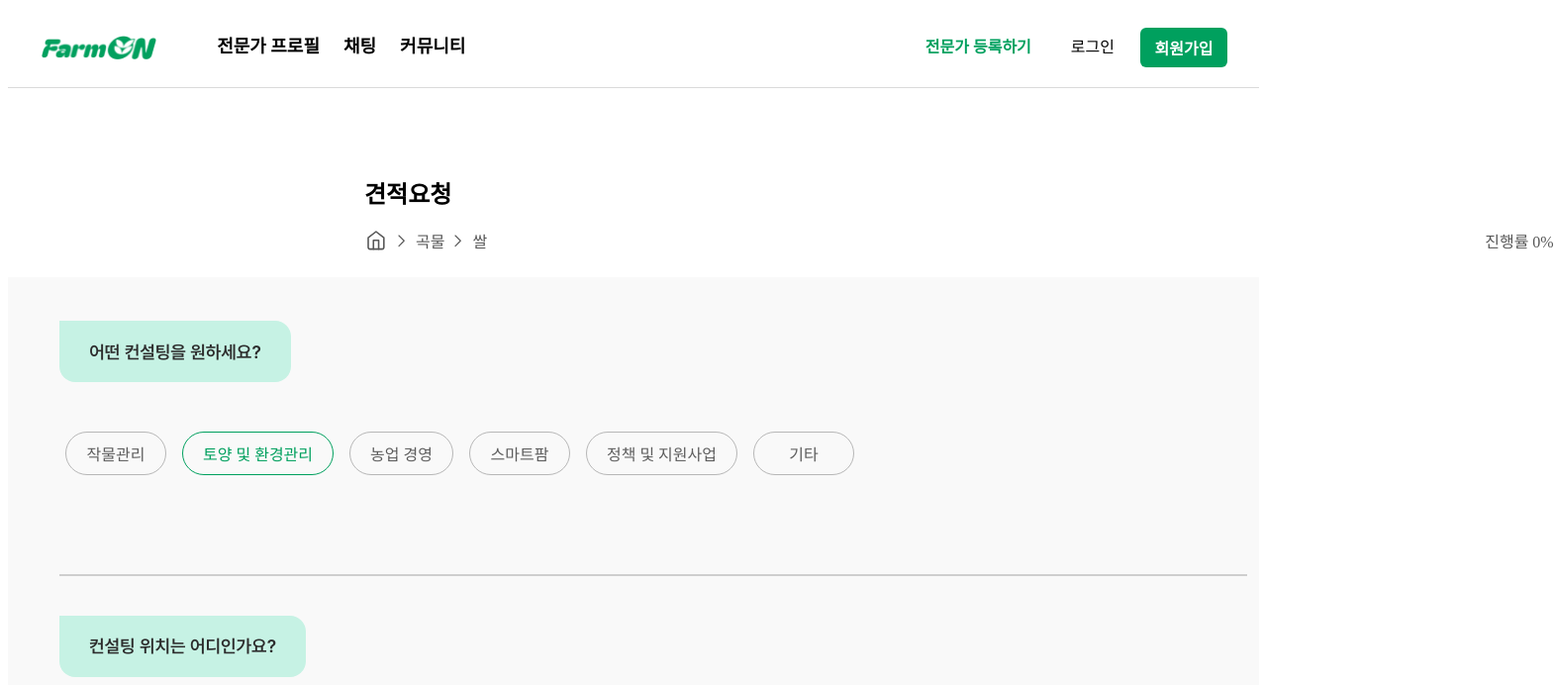
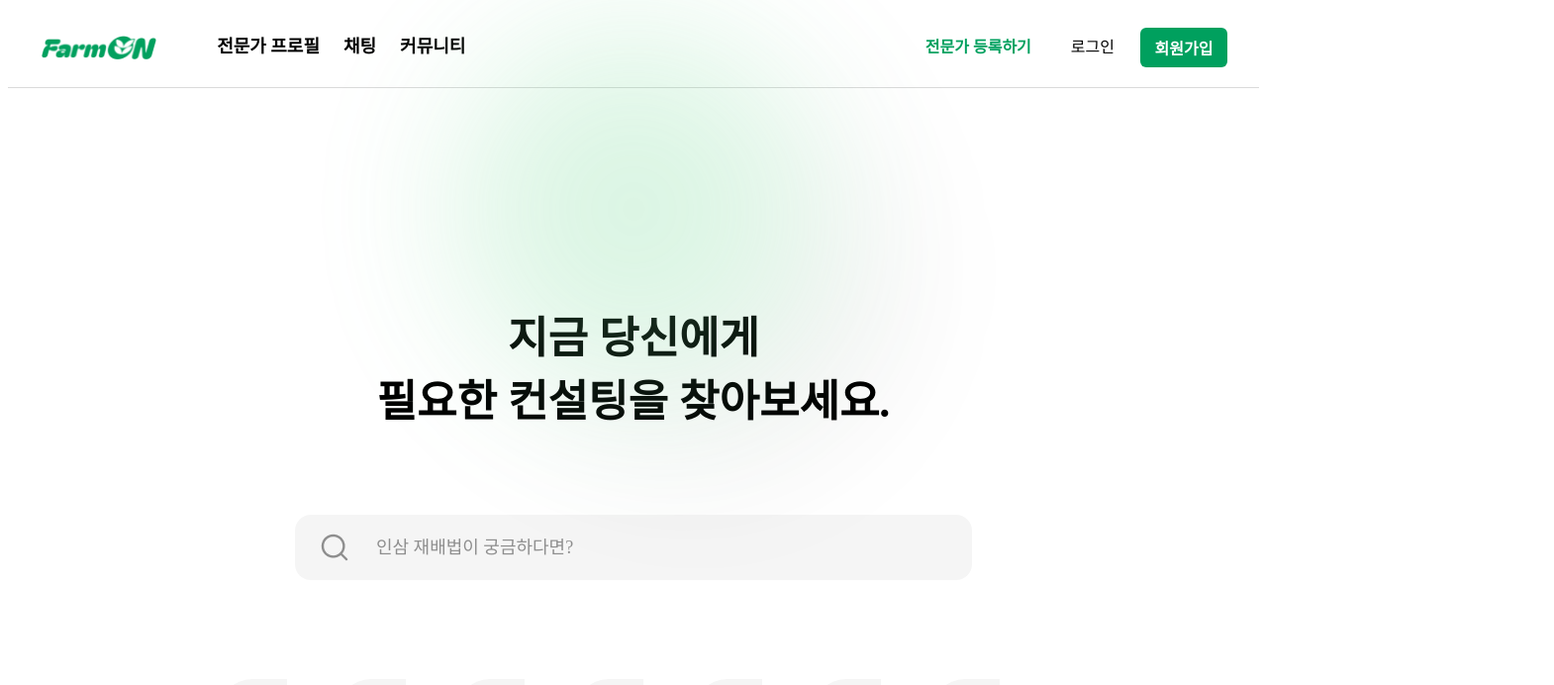
Before and after one commit to Farm-On/FE, a React (Vite) app: page / in a window 1280 px wide. Shown: the top 692 px of the page at 99% size, 1570 px wide, since content can reach past the window. Built offline with nearby package versions, Linux system fonts and the light colour scheme.

Commit message:
del: 불필요 주석 제거

```diff
--- a/src/pages/Home/RequestEstimate.tsx
+++ b/src/pages/Home/RequestEstimate.tsx
@@ -2,7 +2,6 @@ import * as RE from '../../styles/pages/RequestEstimate';
 import HomeIcon from '../../assets/icons/Home.svg?react';
 import GreyRightIcon from '../../assets/icons/GreyRight.svg?react';
 import CameraIcon from '../../assets/icons/camera.svg?react';
-// import XIcon from '../../assets/icons/x.svg?react';
 import { useState } from 'react';
 import { EstimateBudget } from '@/components/EstimateBudget';
 import { ChoiceCity } from '@/components/ChoiceCity/ChoiceCity';
--- a/src/pages/Home/index.tsx
+++ b/src/pages/Home/index.tsx
@@ -7,18 +7,17 @@ import { Navbar } from '@/components/Navbar';
 import { Footer } from '@/components/Footer';
 import { InquiryBanner } from '@/components/InquiryBanner';
 import { Community } from '@/components/Community';
-import { Search } from '@/components/Search/Search';
+import { Search } from '@/components/search/search';
 import { Announcements } from '@/components/Announcements';
 import { Trendings } from '@/components/Trendings';
-import RequestEstimatePage from '../Home/RequestEstimate';
+
 
 export default function Home() {
   return (
     <>
       <Navbar />
       <H.HomeContainer>
-        <RequestEstimatePage/>
-        {/* <H.MainContent>
+        <H.MainContent>
           <H.SearchSection>
             <Search />
           </H.SearchSection>
@@ -37,7 +36,7 @@ export default function Home() {
           <H.BannerSection>
             <InquiryBanner />
           </H.BannerSection>
-        </H.MainContent> */}
+        </H.MainContent>
         <H.FooterWrapper>
           <Footer />
         </H.FooterWrapper>
```
